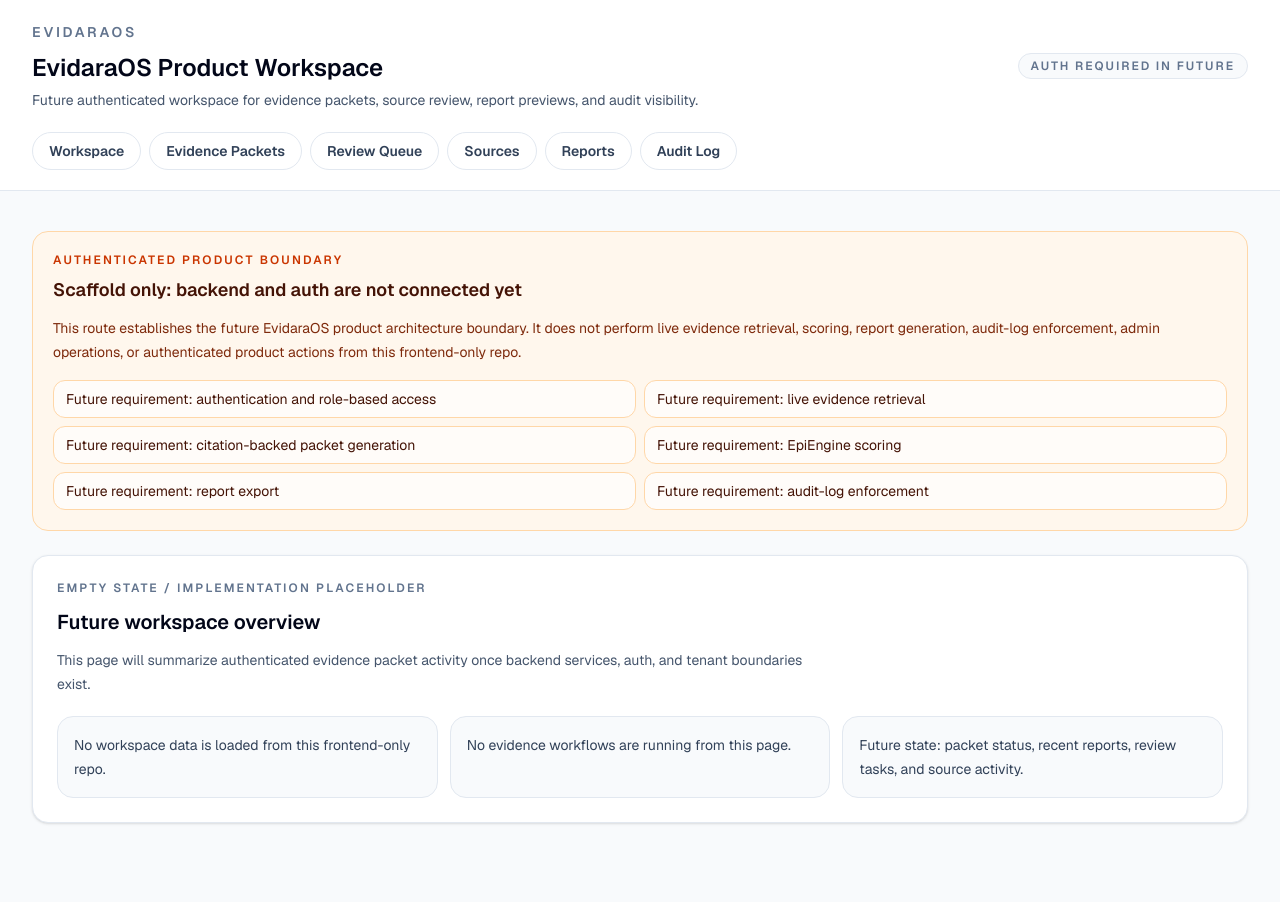
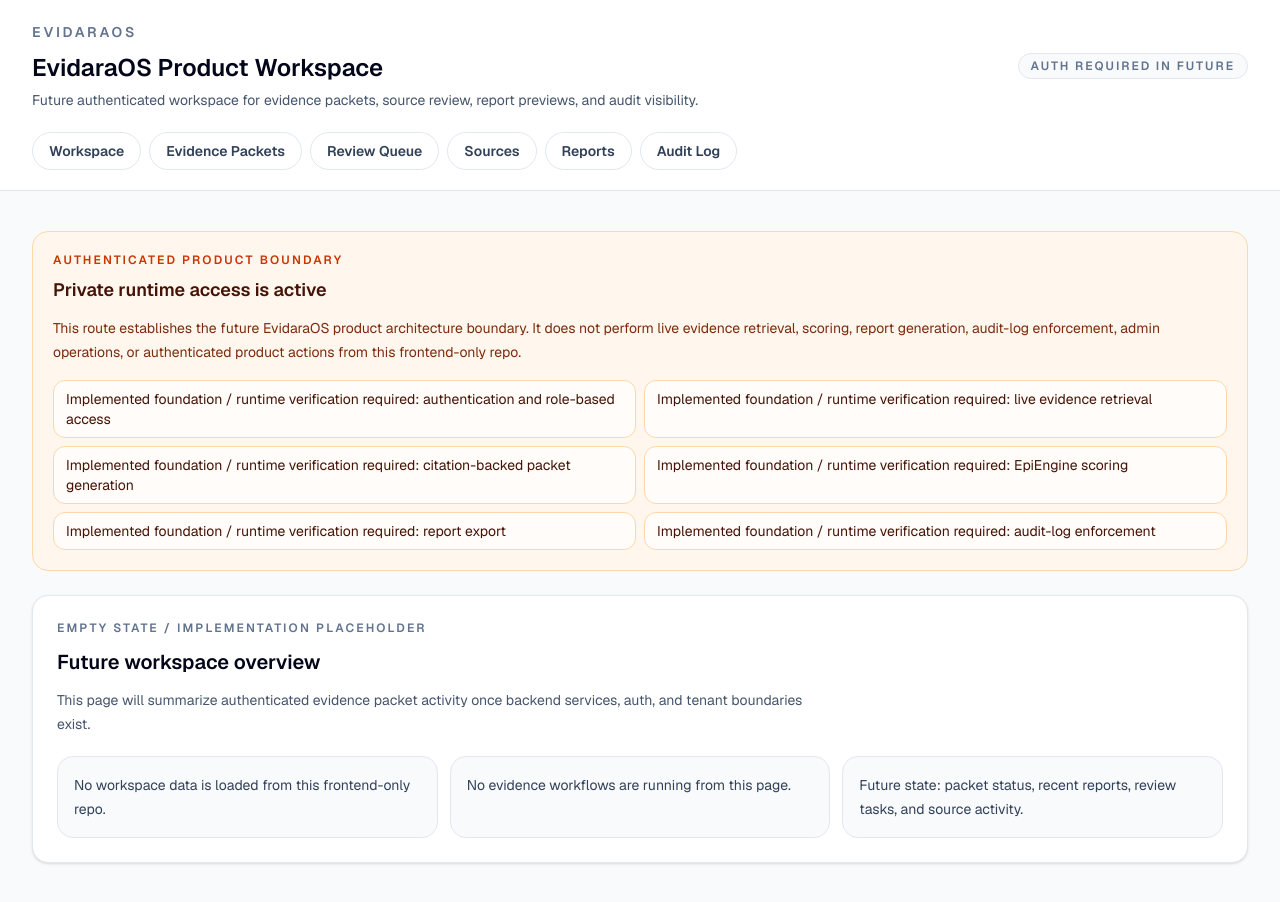
Before and after one commit to kunalkaiser/pharmaos, a Next.js app: page /app in a window 1280 px wide. Before the commit the page ends 863 px from the top, so only its background shows below. Built offline with nearby package versions, Linux system fonts and the light colour scheme.

Commit message:
Update workspace boundary copy after auth runtime verification

```diff
--- a/src/components/WorkspaceBoundaryNotice.tsx
+++ b/src/components/WorkspaceBoundaryNotice.tsx
@@ -19,7 +19,7 @@ export function WorkspaceBoundaryNotice({ boundary, title, services = defaultSer
   return (
     <section className="rounded-2xl border border-orange-200 bg-orange-50 p-5 text-orange-950">
       <p className="text-xs font-semibold uppercase tracking-[0.18em] text-orange-700">{label}</p>
-      <h2 className="mt-2 text-lg font-semibold">{title ?? "Scaffold only: backend and auth are not connected yet"}</h2>
+      <h2 className="mt-2 text-lg font-semibold">{title ?? "Private runtime access is active"}</h2>
       <p className="mt-3 text-sm leading-6 text-orange-900">
         This route establishes the future EvidaraOS product architecture boundary. It does not perform live evidence retrieval,
         scoring, report generation, audit-log enforcement, admin operations, or authenticated product actions from this frontend-only repo.
@@ -27,7 +27,7 @@ export function WorkspaceBoundaryNotice({ boundary, title, services = defaultSer
       <div className="mt-4 grid gap-2 md:grid-cols-2">
         {services.map((service) => (
           <div key={service} className="rounded-xl border border-orange-200 bg-white/70 px-3 py-2 text-sm">
-            Future requirement: {service}
+            Implemented foundation / runtime verification required: {service}
           </div>
         ))}
       </div>
```
